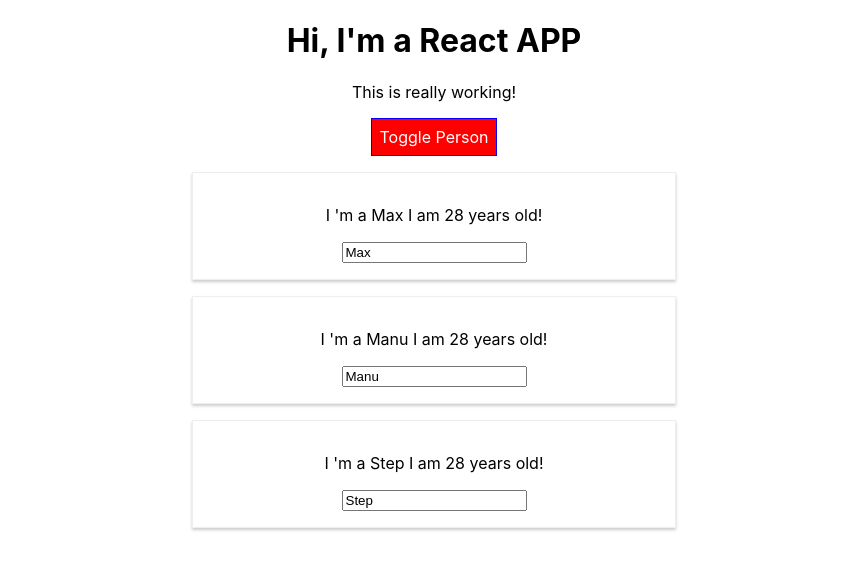
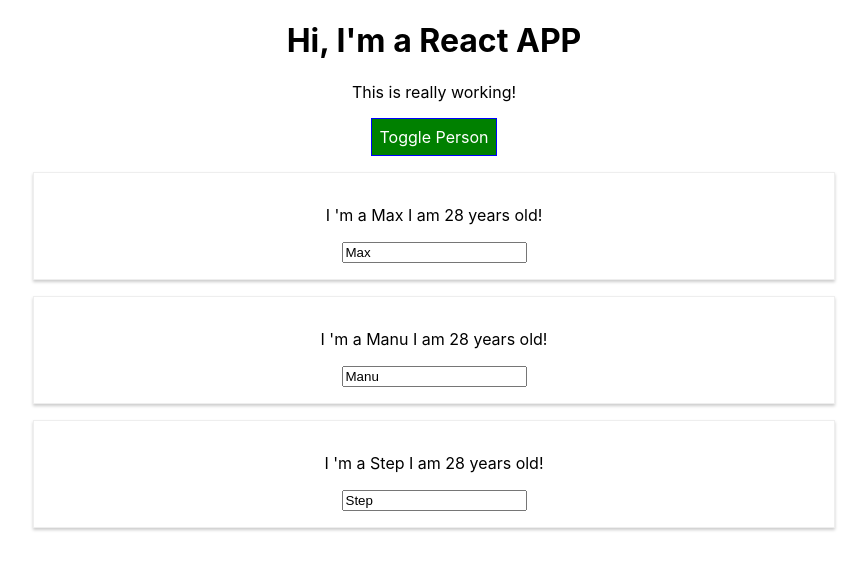
Before and after one commit to nikhilbang44/react-workpace, a React (Create React App) app: page / in a window 1280 px wide. Both pictures are taken after a click on the button "Toggle Person". Shown: the top 570 px of the page, without its empty margins (206-1073 px from the left). Built offline with nearby package versions, Linux system fonts and the light colour scheme.

Commit message:
removed Radium

```diff
--- a/src/App.js
+++ b/src/App.js
@@ -1,6 +1,5 @@
 import React, { Component } from 'react';
 import './App.css';
-import Radium, { StyleRoot } from 'radium';
 import Person from './Person/Person';
 
 class App extends Component {
@@ -89,11 +88,7 @@
       font: 'inherit',
       border: '1px solid blue',
       padding: '8px',
-      cursor: 'pointer',
-      ':hover': {
-        backgroundColor: 'lightgreen',
-        color: 'black'
-      }
+      cursor: 'pointer'
     };
 
     let persons = null;
@@ -113,11 +108,6 @@
           }
         </div>
       );
-      style.backgroundColor = 'red';
-      style[':hover'] = {
-        backgroundColor: 'salmon',
-        color: 'black'
-      }
     }
 
     let classes = [];
@@ -131,16 +121,14 @@
     }
 
     return (
-      <StyleRoot>
         <div className="App">
           <h1> Hi, I'm a React APP </h1>
           <p className= {classes.join(' ')}> This is really working! </p>
           <button style= {style} onClick={this.togglePersonsHandler}> Toggle Person</button>
           { persons }
         </div>
-      </StyleRoot>
     );
   }
 }
 
-export default Radium(App);
+export default App;
--- a/src/Person/Person.js
+++ b/src/Person/Person.js
@@ -1,16 +1,9 @@
 import React from 'react';
 import './Person.css';
-import Radium from 'radium';
 
 const person = (props) => {
-  const style = {
-    '@media (min-width: 500px)': {
-      width: '450px'
-    }
-  };
-
   return(
-    <div className="Person" style={style}>
+    <div className="Person">
       < p onClick={props.click} > I 'm a { props.name } I am { props.age } years old!</p>
       <p>{ props.children }</p>
       <input type="text" onChange={props.changed} value= { props.name } />
@@ -18,4 +11,4 @@
   )
 }
 
-export default Radium(person);
+export default person;
```
